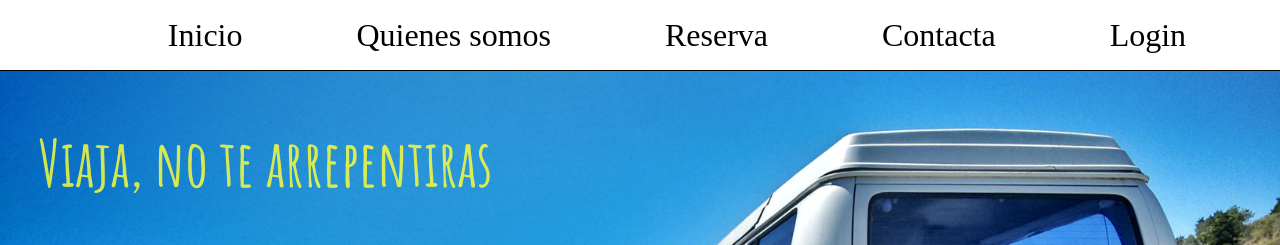
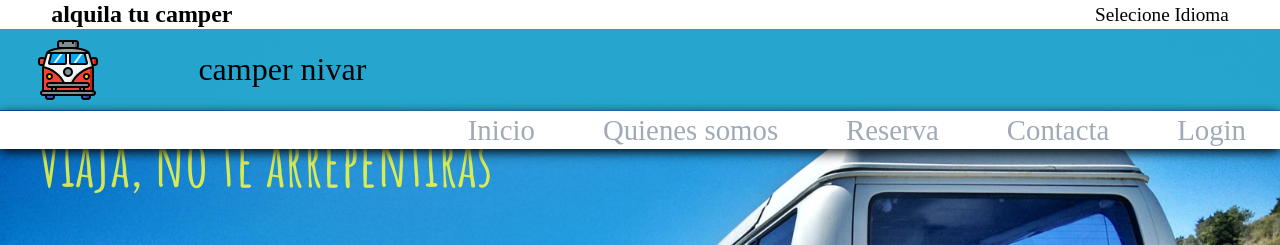
Before and after one commit to Yamilestebangarcia/camper, a plain HTML site: page index.html in a window 1280 px wide. Shown: the top 245 px of the page. Drawn offline with Linux system fonts and the light colour scheme.

Commit message:
menu angel

```diff
--- a/css/style.css
+++ b/css/style.css
@@ -33,25 +33,65 @@ body {
   user-select: none;
 }
 /*--------------navegacion-------------*/
+.menusomos {
+  display: flex;
+  justify-content: space-between;
+  align-items: center;
+  position: absolute;
+  top: 0px;
+  left: 0px;
+  background-color: var(--blanco);
+  width: 100%;
+  height: 29px;
+}
+.h2_menu {
+  margin-top: 0;
+  margin-bottom: 0;
+  margin-left: 4%;
+  font-size: 1.5em;
+}
+.lenguaje {
+  margin-top: 0;
+  margin-bottom: 0;
+  margin-right: 4%;
+  font-size: 1.2em;
+}
+.div_logo {
+  display: flex;
+  align-items: center;
+  position: absolute;
+  top: 29px;
+  background-color: #26a6cffc;
+  height: 81px;
+  width: 100%;
+}
+.logo {
+  margin-left: 3%;
+  height: 60px;
+}
+.p_nombre {
+  margin-left: 100px;
+  font-size: 2em;
+}
 .menu {
   background-color: var(--blanco);
-  height: 70px;
+  height: 38px;
   position: fixed;
-  top: 0;
+  top: 111px;
   width: 100%;
   display: flex;
-  border-bottom: 1px solid var(--negro);
+  box-shadow: 0 3px 11px 0px black;
   align-items: center;
-  justify-content: space-evenly;
+  justify-content: flex-end;
   z-index: 100;
 }
 
 .menu_enlace {
   position: relative;
-  margin: 0 20px;
+  margin: 0px 34px;
   text-decoration: none;
-  color: var(--negro);
-  font-size: 2em;
+  color: var(--grisOscuroCalendario);
+  font-size: 1.8em;
 }
 .hamburguesa {
   display: none;
--- a/index.html
+++ b/index.html
@@ -10,7 +10,8 @@
   </head>
   <body>
     <h1 class="oculto">Alquiler camper granada</h1>
-
+    <div class="menusomos"><h2 class="h2_menu">alquila tu camper</h2> <p class="lenguaje">Selecione Idioma</p></div>
+    <div class="div_logo"><img class="logo" src="./img/camper.svg" alt="logo"><p class="p_nombre">camper nivar</p></div>
     <nav class="menu" id="menu">
       <div class="div_cerrar" id="divCerrar"><img class="cerrar" id="cerrar" src="./img/cerrar.svg" alt="boton cerrar"></div>
 
```
